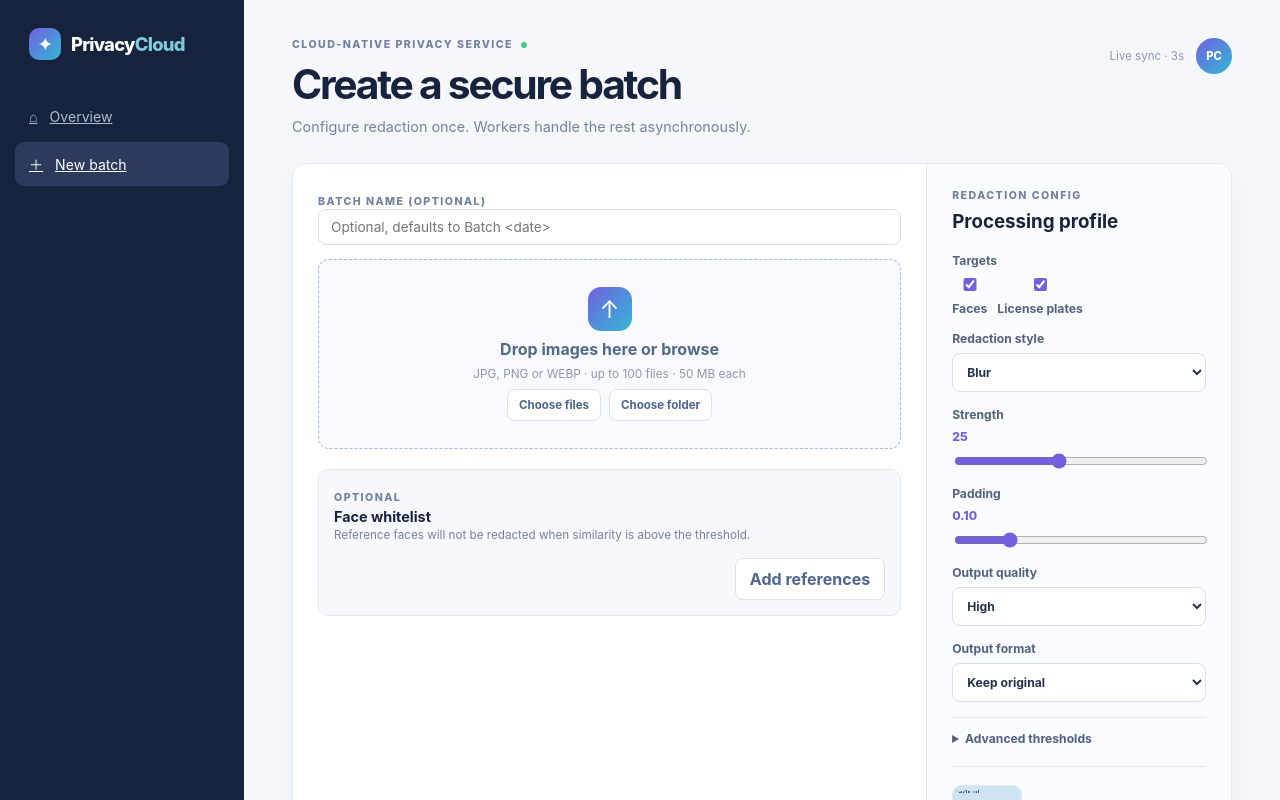
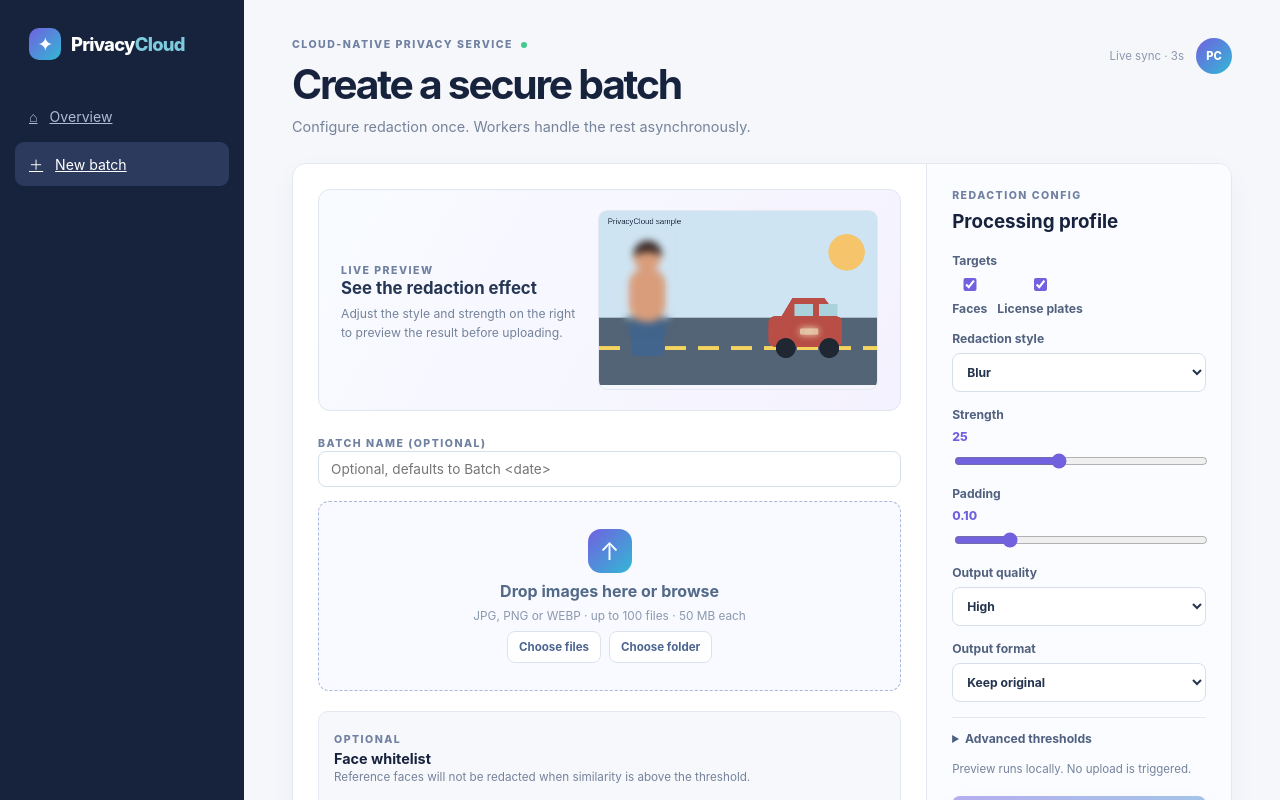
Before and after one commit to sock1000kg/ImageProcessingService, a React (Vite) app in the folder web/frontend/: page /batches/new in a window 1280 px wide. Shown: the top 800 px of the page. Built offline with nearby package versions, Linux system fonts and the light colour scheme.

Commit message:
feat(web): update phase 1 features

```diff
--- a/web/frontend/src/components/BatchCreateForm.tsx
+++ b/web/frontend/src/components/BatchCreateForm.tsx
@@ -212,6 +212,19 @@ export function BatchCreateForm({ busy, error, onSubmit, onStartWithoutFailed }:
   return (
     <form className="create-form" onSubmit={(event) => void submit(event)}>
       <div className="create-main">
+        <div className="create-preview-panel">
+          <div>
+            <span className="section-kicker">LIVE PREVIEW</span>
+            <h3>See the redaction effect</h3>
+            <p>Adjust the style and strength on the right to preview the result before uploading.</p>
+          </div>
+          <PreviewCanvas
+            style={config.style}
+            strength={config.strength}
+            targets={config.targets}
+            padding={config.padding}
+          />
+        </div>
         <div className="batch-name-group">
           <label htmlFor="batch-name-input" className="mini-label">
             Batch name (optional)
@@ -243,15 +256,7 @@ export function BatchCreateForm({ busy, error, onSubmit, onStartWithoutFailed }:
         <div className="section-kicker">REDACTION CONFIG</div>
         <h3>Processing profile</h3>
         <RedactionConfigForm config={config} setConfig={setConfig} />
-        <div className="preview-wrap">
-          <PreviewCanvas
-            style={config.style}
-            strength={config.strength}
-            targets={config.targets}
-            padding={config.padding}
-          />
-          <span>Preview runs locally. No upload is triggered.</span>
-        </div>
+        <p className="preview-note">Preview runs locally. No upload is triggered.</p>
         <button
           type="submit"
           className="primary-button submit-button"
--- a/web/frontend/src/styles.css
+++ b/web/frontend/src/styles.css
@@ -1330,3 +1330,41 @@ output {
   color: var(--muted);
   font-size: 0.72rem;
 }
+.create-preview-panel {
+  display: grid;
+  grid-template-columns: minmax(0, 1fr) minmax(280px, 0.9fr);
+  align-items: center;
+  gap: 22px;
+  margin-bottom: 20px;
+  padding: 20px 22px;
+  border: 1px solid #dfe5f0;
+  border-radius: 12px;
+  background: linear-gradient(120deg, #f8fbff, #f5f2ff);
+}
+.create-preview-panel h3 {
+  margin: 0;
+  color: #253653;
+  font-size: 1.05rem;
+}
+.create-preview-panel p {
+  margin: 7px 0 0;
+  color: var(--muted);
+  font-size: 0.76rem;
+  line-height: 1.5;
+}
+.create-preview-panel .preview-canvas {
+  width: 100%;
+  min-height: 180px;
+}
+.create-preview-panel .preview-canvas canvas {
+  display: block;
+  width: 100%;
+  height: auto;
+  max-height: 250px;
+  object-fit: contain;
+}
+.preview-note {
+  margin: 16px 0 0;
+  color: var(--muted);
+  font-size: 0.72rem;
+}
```
